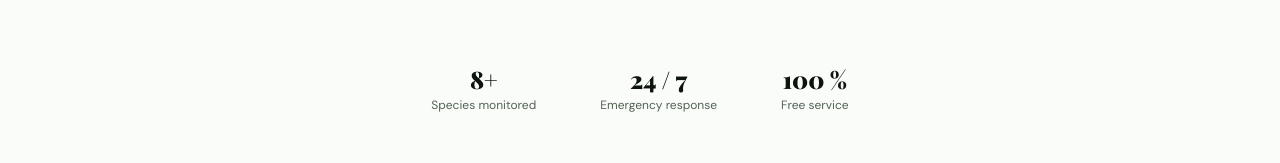
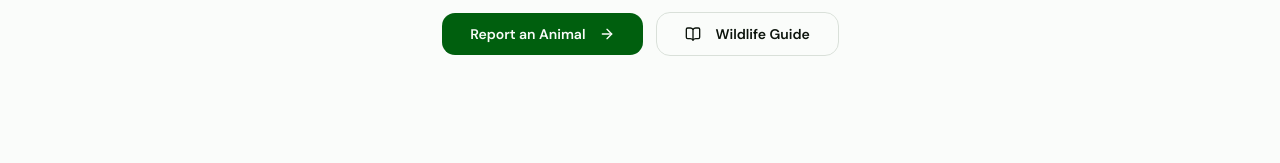
Before and after one commit to RRThrsh/ResQBridge, a React (Vite) app: page / in a window 1280 px wide. Shown: the part 533-696 px from the top of the page. Built offline with nearby package versions, Linux system fonts and the light colour scheme; no server answers; a web font is replaced by a local one.

Commit message:
remove hero stats section

```diff
--- a/src/components/report/DomesticReportForm.tsx
+++ b/src/components/report/DomesticReportForm.tsx
@@ -481,7 +481,6 @@ const userContactPhone = profile?.contactPhone;
       <SelectItem value="small">Small</SelectItem>
       <SelectItem value="medium">Medium</SelectItem>
       <SelectItem value="large">Large</SelectItem>
-      <SelectItem value="extra-large">Extra Large</SelectItem>
     </SelectContent>
   </Select>
 </div>
--- a/src/components/sections/HeroSection.tsx
+++ b/src/components/sections/HeroSection.tsx
@@ -62,20 +62,6 @@ export function HeroSection({ onReportClick }: { onReportClick: () => void }) {
         </div>
 
         {/* Stat strip */}
-        <div className="animate-fade-up delay-500 mt-16 flex items-center justify-center gap-10 sm:gap-16">
-          {[
-            { value: '8+', label: 'Species monitored' },
-            { value: '24 / 7', label: 'Emergency response' },
-            { value: '100 %', label: 'Free service' },
-          ].map(s => (
-            <div key={s.label} className="text-center">
-              <p className="text-2xl font-black text-foreground tabular-nums" style={{ fontFamily: 'var(--font-heading)' }}>
-                {s.value}
-              </p>
-              <p className="mt-0.5 text-xs text-muted-foreground">{s.label}</p>
-            </div>
-          ))}
-        </div>
       </div>
 
       {/* Bottom fade */}
```
